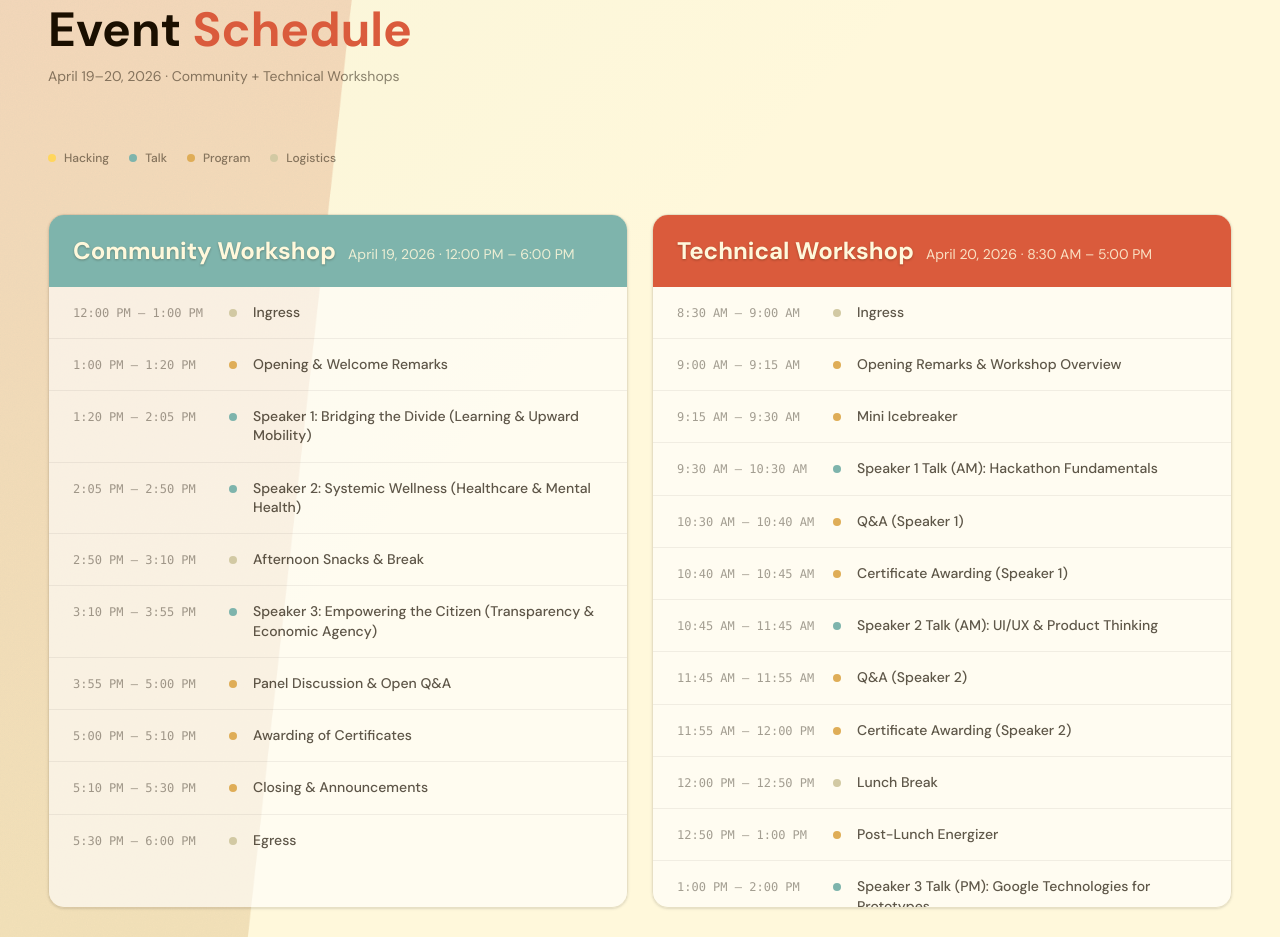
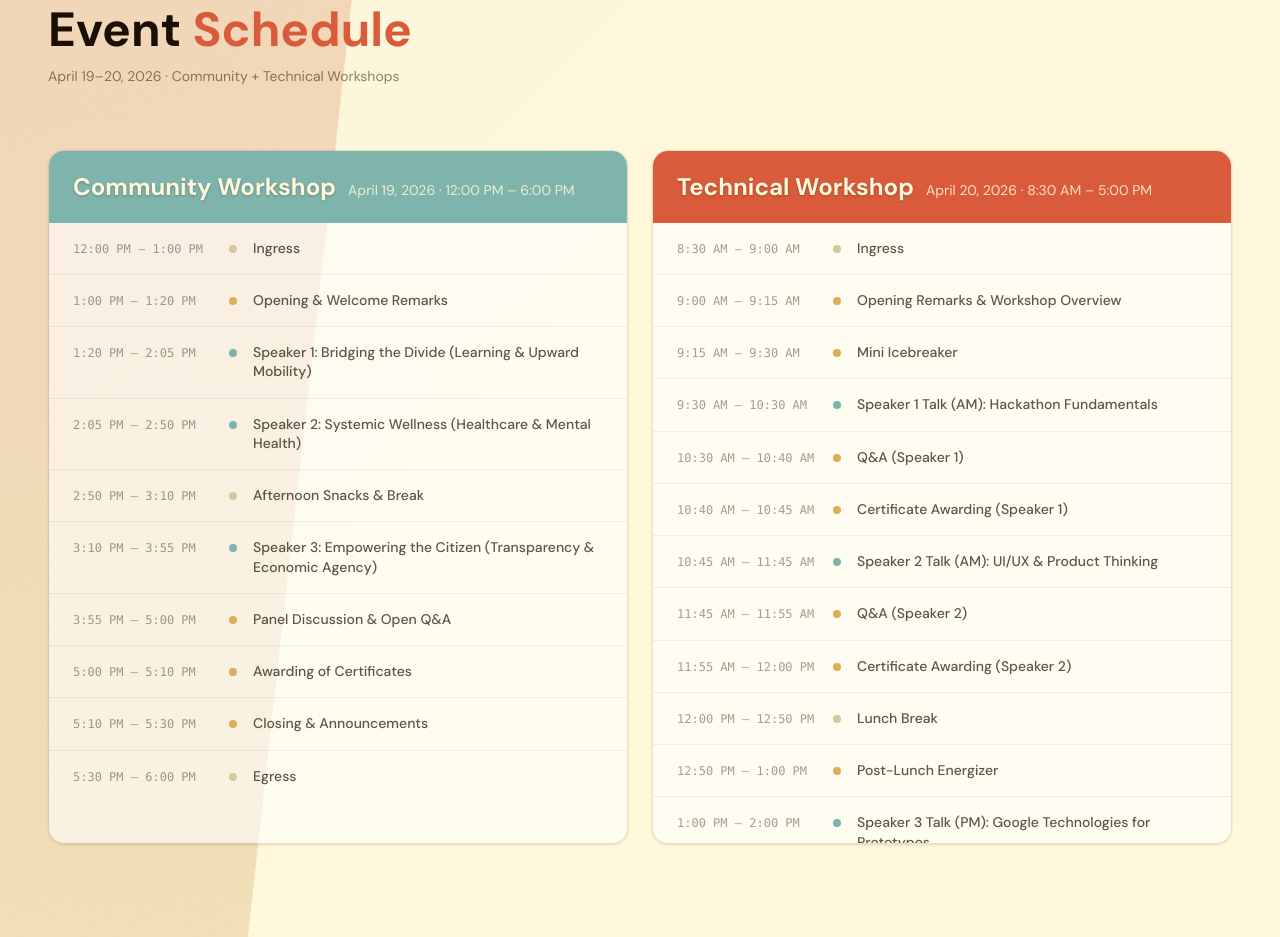
Before and after one commit to GDSC-PLM/innolympics-2026, a React (Vite) app: page / in a window 1280 px wide. Shown: the part 883-1820 px from the top of the page. Built offline with nearby package versions, Linux system fonts and the light colour scheme.

Commit message:
feat: remove legend

```diff
--- a/src/sections/Schedule.tsx
+++ b/src/sections/Schedule.tsx
@@ -94,16 +94,6 @@ export default function Schedule() {
           <p className="text-[#1a0f00]/50 mt-3 text-sm">April 19–20, 2026 · Community + Technical Workshops</p>
         </div>
 
-        {/* Legend */}
-        <div className="flex flex-wrap gap-5 mb-12">
-          {Object.entries(typeMeta).map(([key, { dot, label }]) => (
-            <span key={key} className="flex items-center gap-2 text-xs text-[#1a0f00]/50 font-medium">
-              <span className="w-2 h-2 rounded-full shrink-0" style={{ background: dot }} />
-              {label}
-            </span>
-          ))}
-        </div>
-
         {/* Two-column day layout */}
         <div className="grid grid-cols-1 lg:grid-cols-2 gap-6">
           {days.map((day) => (
```
